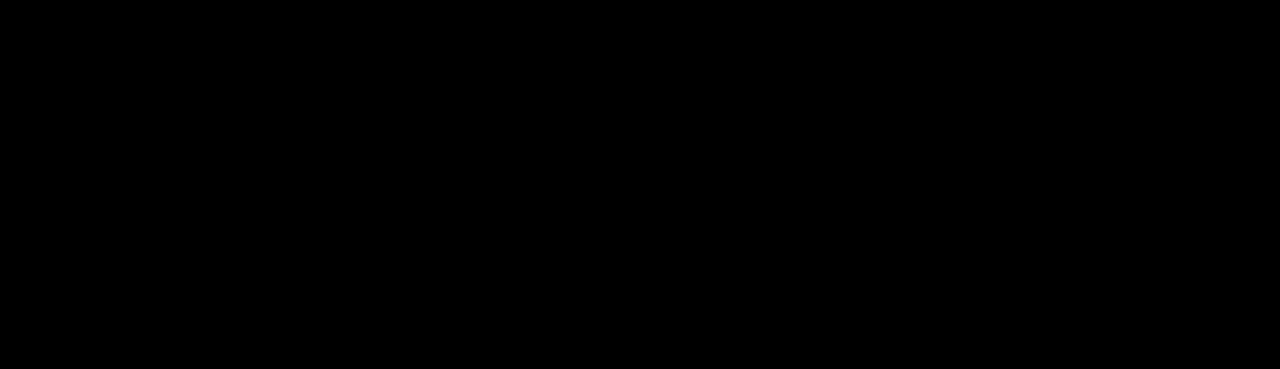
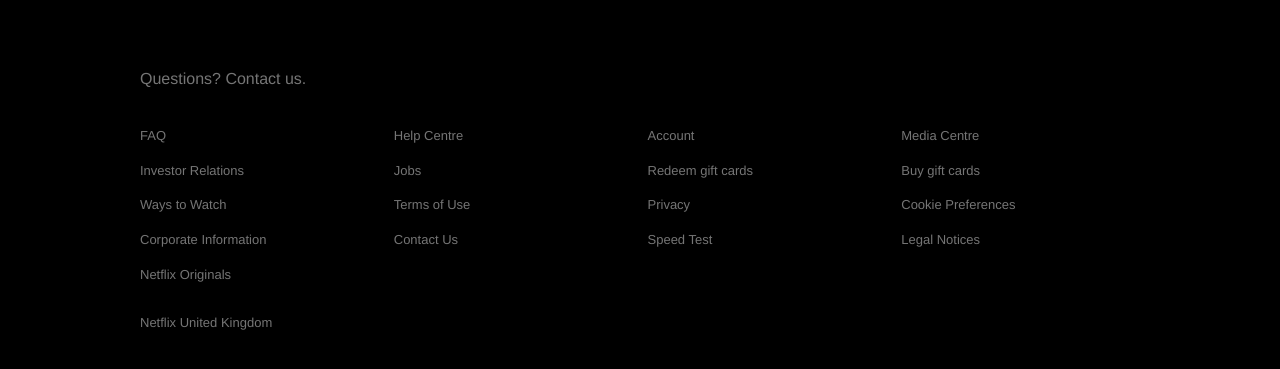
Before and after one commit to BraianMendes/netflix-clone, a React (Create React App) app: page / in a window 1280 px wide. Shown: the part 1253-1622 px from the top of the page. Before the commit the page ends 1237 px from the top, so only its background shows below. Built offline with nearby package versions, Linux system fonts and the light colour scheme; the HTML template or start-up script is replaced by a standard one.

Commit message:
[Feat] Add Footer to Home Page

```diff
--- /dev/null
+++ b/src/components/footer/index.js
@@ -0,0 +1,30 @@
+import React from 'react';
+import { Container, Row, Column, Link, Title, Text, Break } from './styles/footer';
+
+export default function Footer({ children, ...restProps }) {
+  return <Container {...restProps}>{children}</Container>;
+}
+
+Footer.Row = function FooterRow({ children, ...restProps }) {
+  return <Row {...restProps}>{children}</Row>;
+};
+
+Footer.Column = function FooterColumn({ children, ...restProps }) {
+  return <Column {...restProps}>{children}</Column>;
+};
+
+Footer.Link = function FooterLink({ children, ...restProps }) {
+  return <Link {...restProps}>{children}</Link>;
+};
+
+Footer.Title = function FooterTitle({ children, ...restProps }) {
+  return <Title {...restProps}>{children}</Title>;
+};
+
+Footer.Text = function FooterText({ children, ...restProps }) {
+  return <Text {...restProps}>{children}</Text>;
+};
+
+Footer.Break = function FooterBreak({ ...restProps }) {
+  return <Break {...restProps} />;
+};
--- /dev/null
+++ b/src/components/footer/styles/footer.js
@@ -0,0 +1,51 @@
+import styled from 'styled-components/macro';
+
+export const Container = styled.div`
+  display: flex;
+  padding: 70px 0;
+  margin: auto;
+  max-width: 1000px;
+  flex-direction: column;
+  @media (max-width: 1000px) {
+    padding: 70px 30px;
+  }
+`;
+
+export const Column = styled.div`
+  display: flex;
+  flex-direction: column;
+  text-align: left;
+`;
+
+export const Row = styled.div`
+  display: grid;
+  grid-template-columns: repeat(auto-fill, minmax(230px, 1fr));
+  grid-gap: 15px;
+  @media (max-width: 1000px) {
+    grid-template-columns: repeat(auto-fill, minmax(150px, 1fr));
+  }
+`;
+
+export const Link = styled.a`
+  color: #757575;
+  margin-bottom: 20px;
+  font-size: 13px;
+  text-decoration: none;
+`;
+
+export const Title = styled.p`
+  font-size: 16px;
+  color: #757575;
+  margin-bottom: 40px;
+`;
+
+export const Text = styled.p`
+  font-size: 13px;
+  color: #757575;
+  margin-bottom: 40px;
+`;
+
+export const Break = styled.div`
+  flex-basis: 100%;
+  height: 0;
+`;
--- a/src/components/index.js
+++ b/src/components/index.js
@@ -5,7 +5,7 @@
 // export { default as OptForm } from './opt-form';
 // export { default as Form } from './form';
 // export { default as Profiles } from './profiles';
-// export { default as Footer } from './footer';
+export { default as Footer } from './footer';
 // export { default as Header } from './header';
 // export { default as Loading } from './loading';
 // export { default as Player } from './player';
--- /dev/null
+++ b/src/containers/footer.js
@@ -0,0 +1,43 @@
+import React from 'react';
+import { Footer } from '../components';
+
+export function FooterContainer() {
+  return (
+    <Footer>
+      <Footer.Title>Questions? Contact us.</Footer.Title>
+      <Footer.Break />
+      <Footer.Row>
+        <Footer.Column>
+          <Footer.Link href="#">FAQ</Footer.Link>
+          <Footer.Link href="#">Investor Relations</Footer.Link>
+          <Footer.Link href="#">Ways to Watch</Footer.Link>
+          <Footer.Link href="#">Corporate Information</Footer.Link>
+          <Footer.Link href="#">Netflix Originals</Footer.Link>
+        </Footer.Column>
+
+        <Footer.Column>
+          <Footer.Link href="#">Help Centre</Footer.Link>
+          <Footer.Link href="#">Jobs</Footer.Link>
+          <Footer.Link href="#">Terms of Use</Footer.Link>
+          <Footer.Link href="#">Contact Us</Footer.Link>
+        </Footer.Column>
+
+        <Footer.Column>
+          <Footer.Link href="#">Account</Footer.Link>
+          <Footer.Link href="#">Redeem gift cards</Footer.Link>
+          <Footer.Link href="#">Privacy</Footer.Link>
+          <Footer.Link href="#">Speed Test</Footer.Link>
+        </Footer.Column>
+
+        <Footer.Column>
+          <Footer.Link href="#">Media Centre</Footer.Link>
+          <Footer.Link href="#">Buy gift cards</Footer.Link>
+          <Footer.Link href="#">Cookie Preferences</Footer.Link>
+          <Footer.Link href="#">Legal Notices</Footer.Link>
+        </Footer.Column>
+      </Footer.Row>
+      <Footer.Break />
+      <Footer.Text>Netflix United Kingdom</Footer.Text>
+    </Footer>
+  );
+}
--- a/src/pages/home.js
+++ b/src/pages/home.js
@@ -3,7 +3,7 @@
 // import { HeaderContainer } from '../containers/header';
 import { JumbotronContainer } from '../containers/jumbotron';
 // import { FaqsContainer } from '../containers/faqs';
-// import { FooterContainer } from '../containers/footer';
+import { FooterContainer } from '../containers/footer';
 
 export default function Home() {
   return (
@@ -22,8 +22,8 @@
       </HeaderContainer> */}
 
       <JumbotronContainer />
-      {/* <FaqsContainer />
-      <FooterContainer /> */}
+      {/* <FaqsContainer /> */}
+      <FooterContainer />
     </>
   );
 }
```
